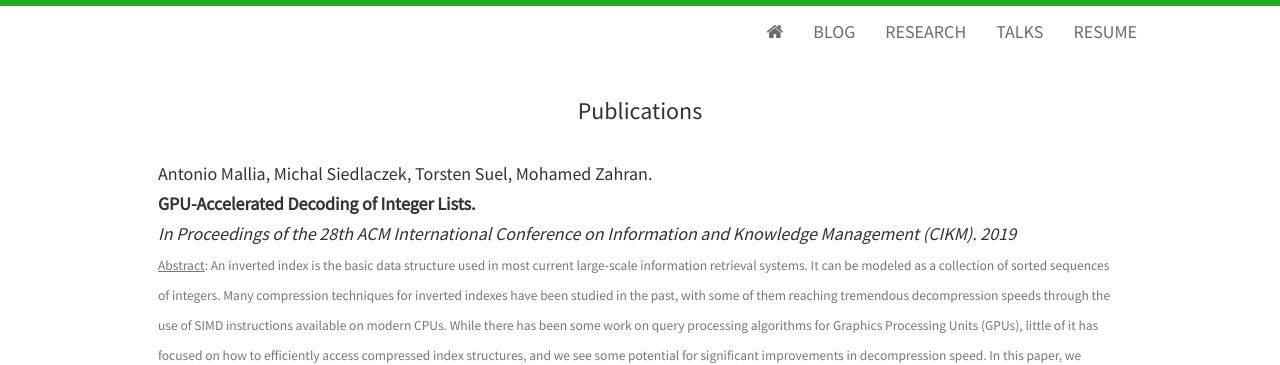
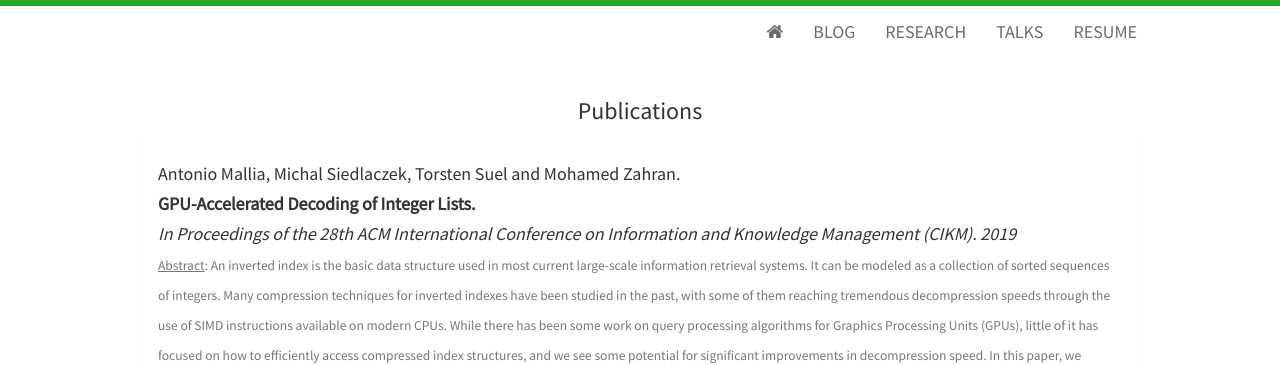
Before and after one commit to amallia/amallia.github.io, a Jekyll site: the page built from research.html, in a window 1280 px wide and 900 px high. Shown: the top 365 px of the window. Built offline with Jekyll 4.4.1, drawn with Linux system fonts in a browser that asks for light colours; nearby versions of some CDN libraries.

Commit message:
Update research.html

```diff
--- a/research.html
+++ b/research.html
@@ -8,7 +8,7 @@ title: Antonio Mallia's Blog
   <div class="panel panel-default">
     <div class="panel-body">
 	<h5>
-            <span class="paper-authors">Antonio Mallia, Michal Siedlaczek, Torsten Suel, Mohamed Zahran.</span>
+            <span class="paper-authors">Antonio Mallia, Michal Siedlaczek, Torsten Suel and Mohamed Zahran.</span>
             <span class="paper-title">GPU-Accelerated Decoding of Integer Lists.</span>
             <span class="paper-publisher">In Proceedings of the 28th ACM International Conference on Information and Knowledge Management (CIKM). 2019</span>
             <p> <small><u>Abstract</u>:
```
